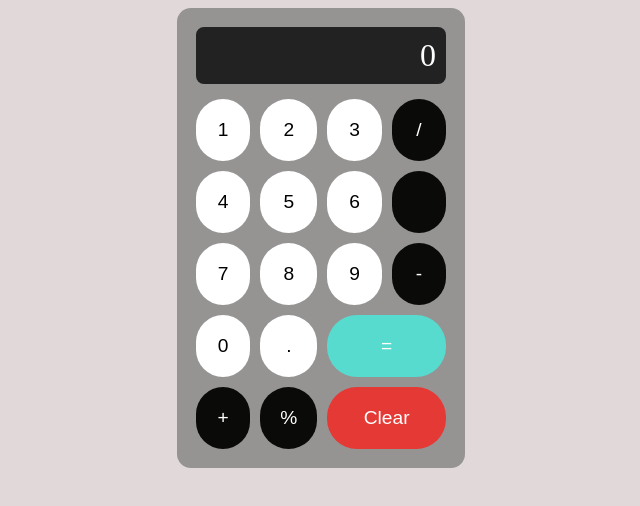
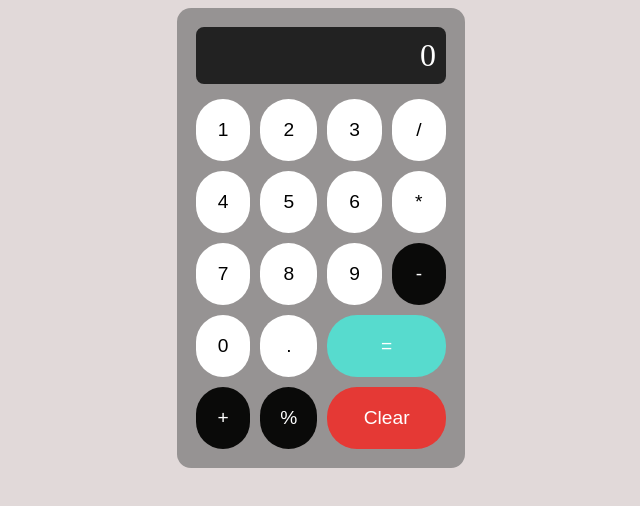
Before and after one commit to Lattimore-kinyui/calc, a plain HTML site: page index.html in a window 1280 px wide. Shown: the whole page, without its empty margins (319-959 px from the left). Drawn offline with Linux system fonts and the light colour scheme.

Commit message:
add a multiplication

```diff
--- a/index.html
+++ b/index.html
@@ -14,11 +14,11 @@
       <button onclick="press('1')">1</button>
       <button onclick="press('2')">2</button>
       <button onclick="press('3')">3</button>
-      <button class="operator" onclick="press('/')">/</button><button onclick="press('4')">4</button>
+      <button onclick="press('/')">/</button>
+      <button onclick="press('4')">4</button>
   <button onclick="press('5')">5</button>
   <button onclick="press('6')">6</button>
-  <button class="operator" onclick="press('')"></button>
-
+  <button onclick="press('*')">*</button>
   <button onclick="press('7')">7</button>
   <button onclick="press('8')">8</button>
   <button onclick="press('9')">9</button>
@@ -28,6 +28,7 @@
   <button onclick="press('.')">.</button>
   <button class="equal" onclick="calculate()">=</button>
   <button class="operator" onclick="press('+')">+</button>
+
   <button class="operator" onclick="press('%')">%</button>
 
   <button class="clear" onclick="clearDisplay()">Clear</button>
```
